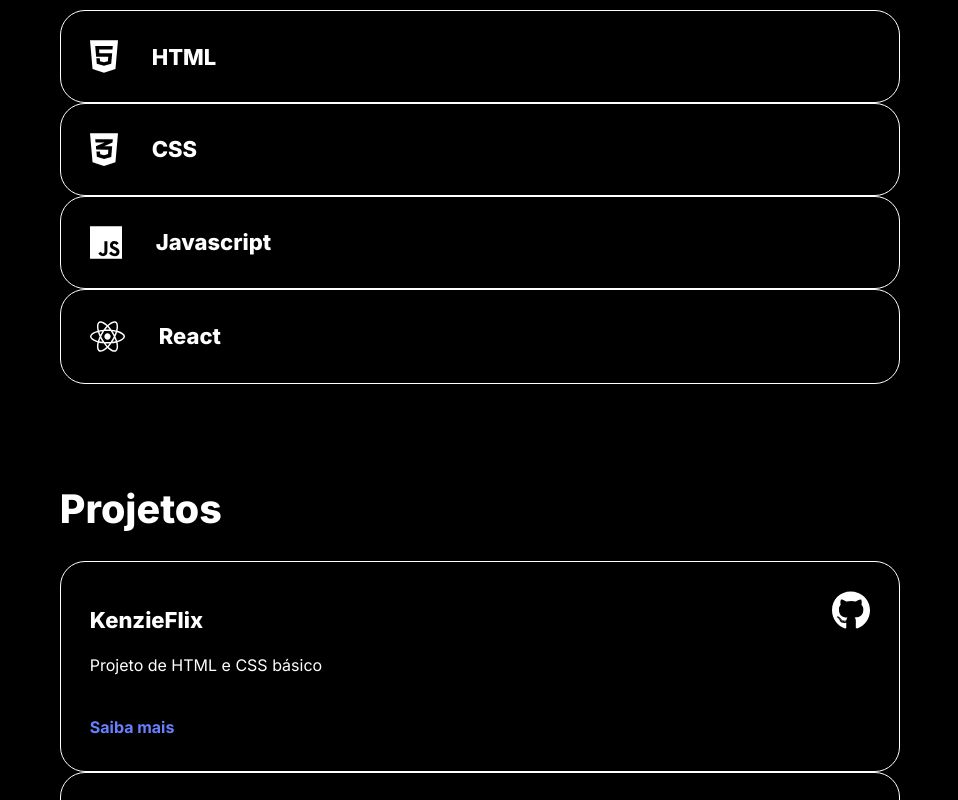
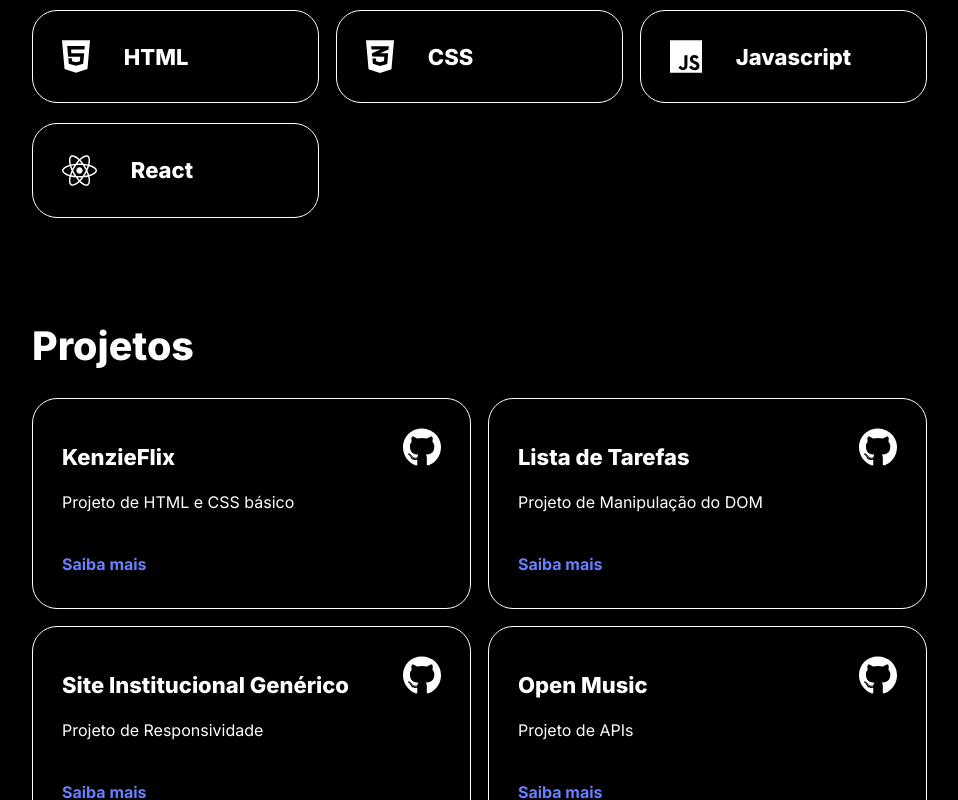
Before and after one commit to ipullynnhah/m3-s1-entrega-porfolio-ipullynnhah, a React (Vite) app: page / in a window 1280 px wide. Shown: the part 840-1640 px from the top of the page, without its empty margins (160-1118 px from the left). Built offline with nearby package versions, Linux system fonts and the light colour scheme.

Commit message:
feat: finish card flex and small bugs with id

```diff
--- a/src/components/AboutMeSection/index.jsx
+++ b/src/components/AboutMeSection/index.jsx
@@ -2,7 +2,7 @@ import styles from "./style.module.css";
 
 export function AboutMeSection() {
   return (
-    <section id={"#about-me"} className={styles.aboutMe}>
+    <section id={"about-me"} className={styles.aboutMe}>
       <h2 className={"title md"}>Sobre mim</h2>
       <p className={"text"}>
         Lorem ipsum dolor sit amet, consectetur adipiscing elit. Proin ex magna,
--- a/src/components/Footer/ContactList/index.jsx
+++ b/src/components/Footer/ContactList/index.jsx
@@ -1,10 +1,9 @@
-// TODO: need to add #contact to this
 import { socialMedias } from "../../../data/socialMedias.js";
 import { LinkIcon } from "../../fragments/LinkIcon";
 
 export function ContactList() {
   return (
-    <ul>
+    <ul id={"contact"}>
       {socialMedias.map(({ id, icon, url, name }) => (
         <LinkIcon key={id} icon={icon} url={url} name={name} />
       ))}
--- a/src/components/ProjectSection/ProjectList/index.jsx
+++ b/src/components/ProjectSection/ProjectList/index.jsx
@@ -5,7 +5,7 @@ import { ProjectCard } from "./ProjectCard";
 
 export function ProjectList() {
   return (
-    <ul className={`${styles.projectList} list`} id={"#projects"}>
+    <ul className={`${styles.projectList} list`}>
       {projects.map(({ id, name, link, repo, description }) => (
         <ProjectCard
           key={id}
--- a/src/components/ProjectSection/index.jsx
+++ b/src/components/ProjectSection/index.jsx
@@ -3,7 +3,7 @@ import styles from "./style.module.css";
 
 export function ProjectSection() {
   return (
-    <section className={styles.project}>
+    <section id={"projects"} className={styles.project}>
       <h2 className={"title md"}>Projetos</h2>
       <ProjectList />
     </section>
--- a/src/components/TechSection/TechList/index.jsx
+++ b/src/components/TechSection/TechList/index.jsx
@@ -4,7 +4,7 @@ import { TechCard } from "./TechCard";
 
 export function TechList() {
   return (
-    <ul className={"list"} id={"#stacks"}>
+    <ul className={"list"}>
       {technologies.map(({ id, name, icon }) => (
         <TechCard key={id} name={name} icon={icon} />
       ))}
--- a/src/components/TechSection/index.jsx
+++ b/src/components/TechSection/index.jsx
@@ -2,7 +2,7 @@ import { TechList } from "./TechList";
 
 export function TechSection() {
   return (
-    <section>
+    <section id={"stack"}>
       <h2 className={"title md"}>Tecnologias</h2>
       <TechList />
     </section>
--- a/src/pages/TemplatePage/style.module.css
+++ b/src/pages/TemplatePage/style.module.css
@@ -1,5 +1,9 @@
 .page {
+  padding: 1.69rem clamp(1.69rem, 1.6689rem + 0.0901vw, 1.75rem);
+}
+
+.page :is(header, main, footer) {
   max-width: 56rem;
-  padding: 1.69rem clamp(1.69rem, 1.6689rem + 0.0901vw, 1.75rem);
-  margin: 0 auto;
+  margin-left: auto;
+  margin-right: auto;
 }
--- a/src/styles/card.css
+++ b/src/styles/card.css
@@ -6,13 +6,20 @@
 }
 
 .card.sm {
+  max-width: 17.9375rem;
   display: flex;
   align-items: center;
   gap: 2.12rem;
+  margin-bottom: 0.19rem;
+}
+
+.card.lg {
+  max-width: 27.4375rem;
 }
 
 .card.lg div {
   display: flex;
   justify-content: space-between;
   align-items: flex-end;
+  margin-bottom: 0.5rem;
 }
--- a/src/styles/list.css
+++ b/src/styles/list.css
@@ -2,4 +2,6 @@
   margin-top: 1.75rem;
   display: flex;
   flex-wrap: wrap;
+  justify-content: flex-start;
+  gap: 1.06rem;
 }
```
